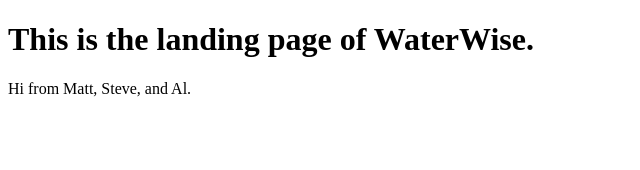
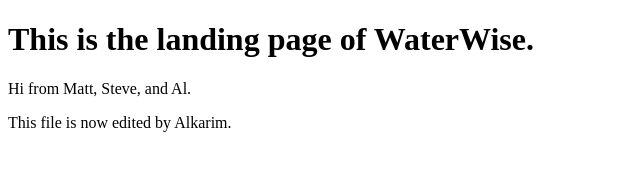
Before and after one commit to mmaeschalck/WaterWise, a plain HTML site: page index.html in a window 1280 px wide. Shown: the whole page, without its empty margins (0-640 px from the left). Drawn offline with Linux system fonts and the light colour scheme.

Commit message:
This is committing to the repo

```diff
--- a/index.html
+++ b/index.html
@@ -3,5 +3,6 @@
     <body>
         <h1>This is the landing page of WaterWise.</h1>
         <p>Hi from Matt, Steve, and Al.</p>
+	<p>This file is now edited by Alkarim.</p>
     </body>
 </html>
```
